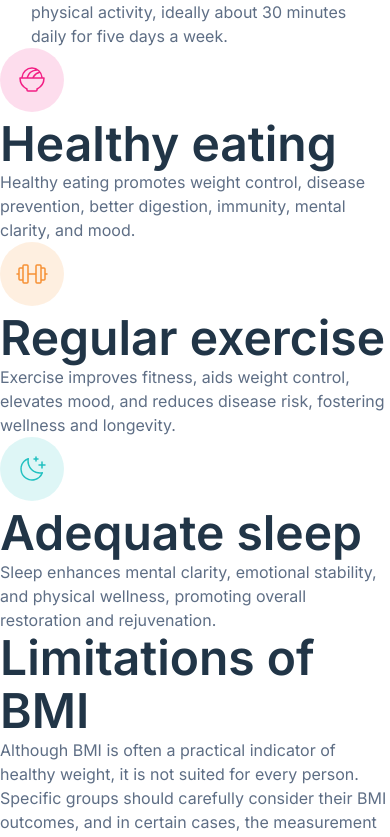
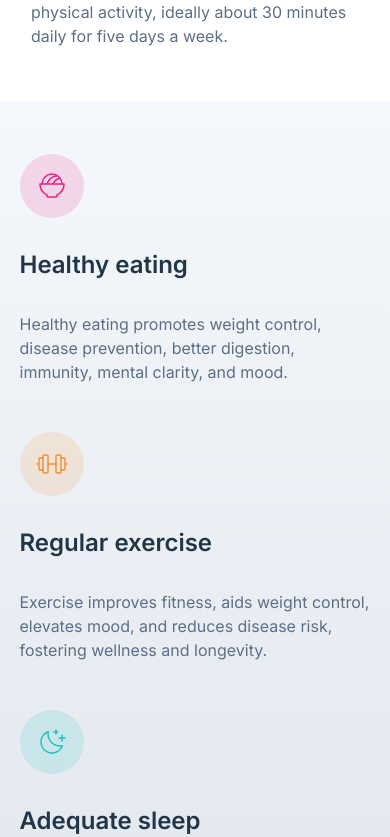
Before and after one commit to KarenDouglas/bmi-calculator, a React (Vite) app in the folder client/: page / in a window 390 px wide. Shown: the part 1967-2804 px from the top of the page. Built offline with nearby package versions, Linux system fonts and the light colour scheme.

Commit message:
styles advice component for small screens

```diff
--- /dev/null
+++ b/client/src/assets/css/adviceStyles.css
@@ -0,0 +1,27 @@
+.advice-section{
+    background: linear-gradient(rgba(209, 223, 242, 0.226),rgba(160, 178, 198, 0.318));
+    display: flex;
+    flex-direction: column;
+    gap: 48px;
+    padding: 53px 0;
+    margin-top: 53px;
+}
+.advice-section h3{
+    font-weight: var(--semiBold);
+}
+.advice-section>section{
+    width: 90%;
+    margin: 0 auto;
+    display: flex;
+    flex-direction: column;
+    gap: 34px;
+}
+.advice-section>section i{
+    height: 64px;
+    width: 64px;
+}
+.advice-section>section>section{
+    display: flex;
+    flex-direction: column;
+    gap: 34px;
+}
--- a/client/src/assets/css/app.css
+++ b/client/src/assets/css/app.css
@@ -17,6 +17,7 @@
     --defaultInputColor: #D8E2E7;
     --borderRad: 16px;
     --margin : 34px 0;
+    --blueGrad:  linear-gradient(rgba(224, 227, 231, 0.659),rgba(206, 224, 248, 0.81));
 }
 body{
     font-family: "inter";
--- a/client/src/components/AdviceComponent.jsx
+++ b/client/src/components/AdviceComponent.jsx
@@ -2,18 +2,19 @@ import React from 'react';
 import iconEating from '../assets/icon-eating.svg';
 import iconExercise from "../assets/icon-exercise.svg";
 import iconSleep from "../assets/icon-sleep.svg";
+import "../assets/css/adviceStyles.css";
 
 function AdviceComponent (){
 return(
     <>
-    <article>
+    <article className='advice-section'>
 
         <section>
             <i>
                 <img src={iconEating} alt="icon of ramen bowl" />
             </i>
             <section>
-                <h2>Healthy eating</h2>
+                <h3>Healthy eating</h3>
                 <p>
                     Healthy eating promotes weight control, disease prevention, better digestion, immunity, mental clarity, and mood.
                 </p>
@@ -24,7 +25,7 @@ return(
                 <img src={iconExercise} alt="icon of ramen bowl" />
             </i>
             <section>
-                <h2>Regular exercise</h2>
+                <h3>Regular exercise</h3>
                 <p>
                 Exercise improves fitness, aids weight control, elevates mood, and reduces disease risk, fostering wellness and longevity.
                 </p>
@@ -35,7 +36,7 @@ return(
                 <img src={iconSleep} alt="icon of ramen bowl" />
             </i>
             <section>
-                <h2>Adequate sleep</h2>
+                <h3>Adequate sleep</h3>
                 <p>
                 Sleep enhances mental clarity, emotional stability, and physical wellness, promoting overall restoration and rejuvenation.
                 </p>
```
